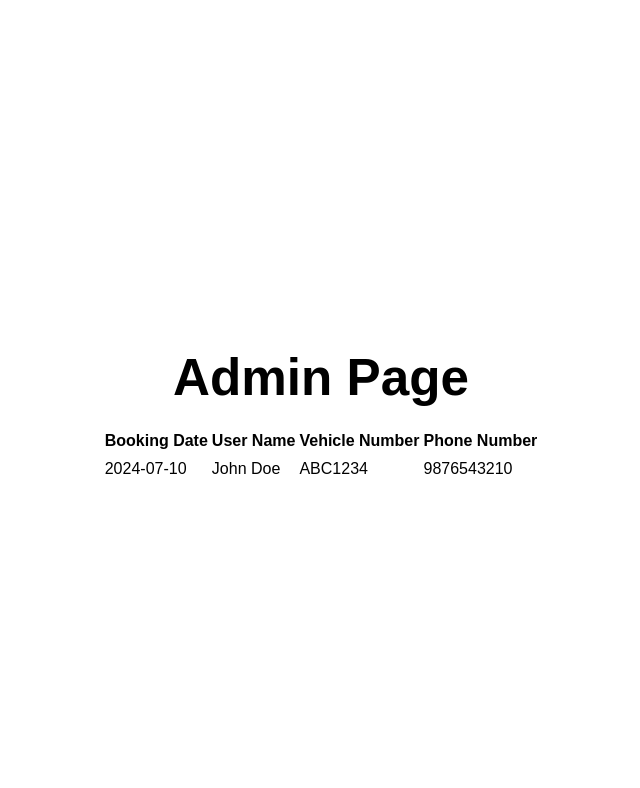
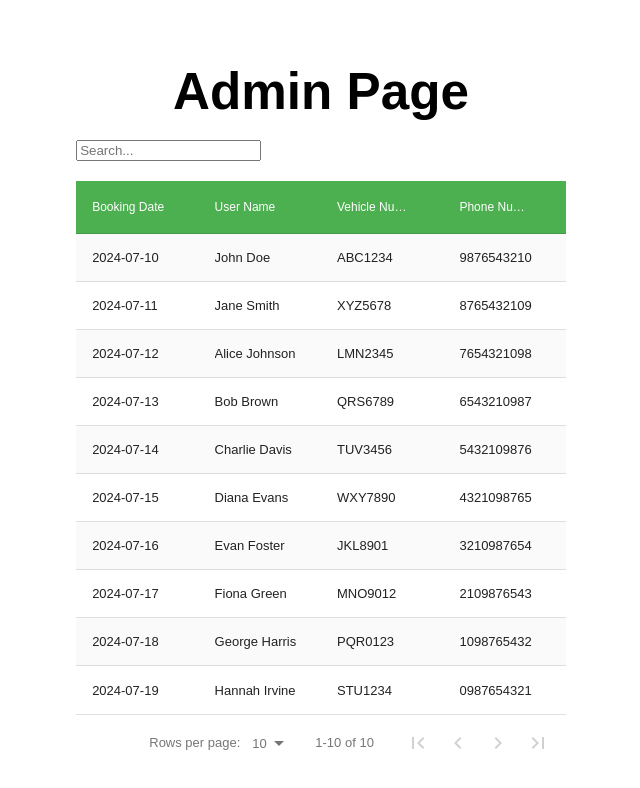
Before and after one commit to sasindu2/booking-system, a React (Vite) app: page /admin in a window 1280 px wide. Shown: the top 788 px of the page, without its empty margins (319-959 px from the left). Built offline with nearby package versions, Linux system fonts and the light colour scheme.

Commit message:
datatable add

```diff
--- a/package.json
+++ b/package.json
@@ -12,10 +12,11 @@
   "dependencies": {
     "date-fns": "^3.6.0",
     "react": "^18.3.1",
+    "react-data-table-component": "^7.6.2",
     "react-datepicker": "^7.3.0",
     "react-dom": "^18.3.1",
     "react-hook-form": "^7.52.1",
-    "styled-components": "^6.1.11"
+    "styled-components": "^6.1.12"
   },
   "devDependencies": {
     "@types/react": "^18.3.3",
--- a/src/App.jsx
+++ b/src/App.jsx
@@ -1,7 +1,6 @@
 import React from "react";
 import UserForm from "./pages/booking";
 import Admin from "./pages/Admin";
-import Sample from "./pages/Sample";
 
 import { BrowserRouter, Routes, Route } from "react-router-dom";
 
--- a/src/pages/Admin.jsx
+++ b/src/pages/Admin.jsx
@@ -1,31 +1,141 @@
-import React from "react";
+import React, { useState } from "react";
+import DataTable from "react-data-table-component";
+import styled from "styled-components";
 import GlobalStyle from "./globalstyle";
 
+const data = [
+  {
+    id: 1,
+    bookingDate: "2024-07-10",
+    userName: "John Doe",
+    vehicleNumber: "ABC1234",
+    phoneNumber: "9876543210",
+  },
+  {
+    id: 2,
+    bookingDate: "2024-07-11",
+    userName: "Jane Smith",
+    vehicleNumber: "XYZ5678",
+    phoneNumber: "8765432109",
+  },
+  {
+    id: 3,
+    bookingDate: "2024-07-12",
+    userName: "Alice Johnson",
+    vehicleNumber: "LMN2345",
+    phoneNumber: "7654321098",
+  },
+  {
+    id: 4,
+    bookingDate: "2024-07-13",
+    userName: "Bob Brown",
+    vehicleNumber: "QRS6789",
+    phoneNumber: "6543210987",
+  },
+  {
+    id: 5,
+    bookingDate: "2024-07-14",
+    userName: "Charlie Davis",
+    vehicleNumber: "TUV3456",
+    phoneNumber: "5432109876",
+  },
+  {
+    id: 6,
+    bookingDate: "2024-07-15",
+    userName: "Diana Evans",
+    vehicleNumber: "WXY7890",
+    phoneNumber: "4321098765",
+  },
+  {
+    id: 7,
+    bookingDate: "2024-07-16",
+    userName: "Evan Foster",
+    vehicleNumber: "JKL8901",
+    phoneNumber: "3210987654",
+  },
+  {
+    id: 8,
+    bookingDate: "2024-07-17",
+    userName: "Fiona Green",
+    vehicleNumber: "MNO9012",
+    phoneNumber: "2109876543",
+  },
+  {
+    id: 9,
+    bookingDate: "2024-07-18",
+    userName: "George Harris",
+    vehicleNumber: "PQR0123",
+    phoneNumber: "1098765432",
+  },
+  {
+    id: 10,
+    bookingDate: "2024-07-19",
+    userName: "Hannah Irvine",
+    vehicleNumber: "STU1234",
+    phoneNumber: "0987654321",
+  },
+];
+
+const columns = [
+  { name: "Booking Date", selector: (row) => row.bookingDate, sortable: true },
+  { name: "User Name", selector: (row) => row.userName, sortable: true },
+  {
+    name: "Vehicle Number",
+    selector: (row) => row.vehicleNumber,
+    sortable: true,
+  },
+  { name: "Phone Number", selector: (row) => row.phoneNumber, sortable: true },
+];
+
+const Header = styled.div`
+  display: flex;
+  justify-content: space-between;
+  align-items: center;
+  margin-bottom: 20px;
+`;
+
+const TableHeader = styled.div`
+  .rdt_TableHeadRow {
+    background-color: #4caf50; /* Change this color to your preference */
+  }
+  .rdt_TableCol {
+    color: white; /* Change text color to your preference */
+  }
+`;
+
 export default function Admin() {
+  const [filterText, setFilterText] = useState("");
+
+  const filteredData = data.filter(
+    (item) =>
+      item.bookingDate.includes(filterText) ||
+      item.userName.toLowerCase().includes(filterText.toLowerCase()) ||
+      item.vehicleNumber.toLowerCase().includes(filterText.toLowerCase()) ||
+      item.phoneNumber.includes(filterText)
+  );
+
   return (
     <>
       <GlobalStyle />
-      <div>
+      <div style={{ width: "100%" }}>
         <h1>Admin Page</h1>
-
-        <table style={{ color: "black" }}>
-          <thead>
-            <tr>
-              <th>Booking Date</th>
-              <th>User Name</th>
-              <th>Vehicle Number</th>
-              <th>Phone Number</th>
-            </tr>
-          </thead>
-          <tbody>
-            <tr>
-              <td>2024-07-10</td>
-              <td>John Doe</td>
-              <td>ABC1234</td>
-              <td>9876543210</td>
-            </tr>
-          </tbody>
-        </table>
+        <Header>
+          <input
+            type="text"
+            placeholder="Search..."
+            value={filterText}
+            onChange={(e) => setFilterText(e.target.value)}
+          />
+        </Header>
+        <TableHeader>
+          <DataTable
+            columns={columns}
+            data={filteredData}
+            pagination
+            highlightOnHover
+            striped
+          />
+        </TableHeader>
       </div>
     </>
   );
```
Also changed, not shown: 1 other file (tests, documents, lock files or other folders).
